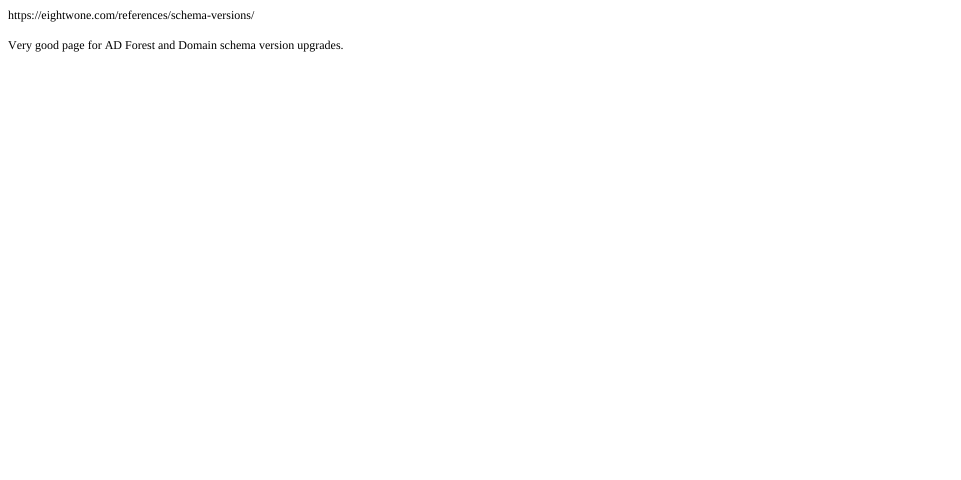
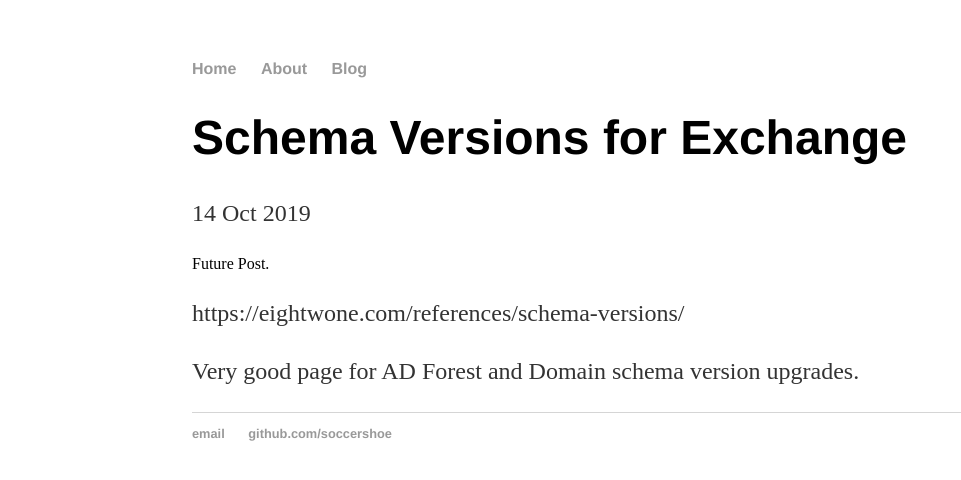
Before and after one commit to soccershoe/JustAnotherAdmin, a Jekyll site: the page built from _posts/2019-10-14-ExchangeSchemaVersions.html, in a window 1280 px wide. Shown: the top 480 px of the page, without its empty margins (0-961 px from the left). Built offline with Jekyll 4.4.1, drawn with Linux system fonts in a browser that asks for light colours.

Commit message:
Updates to blog posts.

```diff
--- a/_posts/2019-10-14-ExchangeSchemaVersions.html
+++ b/_posts/2019-10-14-ExchangeSchemaVersions.html
@@ -1,20 +1,9 @@
-<!DOCTYPE html PUBLIC "-//W3C//DTD HTML 4.01//EN" "http://www.w3.org/TR/html4/strict.dtd">
-<html>
-<head>
-  <meta http-equiv="Content-Type" content="text/html; charset=utf-8">
-  <meta http-equiv="Content-Style-Type" content="text/css">
-  <title></title>
-  <meta name="Generator" content="Cocoa HTML Writer">
-  <meta name="CocoaVersion" content="1671.6">
-  <style type="text/css">
-    p.p1 {margin: 0.0px 0.0px 0.0px 0.0px; line-height: 14.0px; font: 12.0px Times; color: #000000; -webkit-text-stroke: #000000}
-    p.p2 {margin: 0.0px 0.0px 0.0px 0.0px; line-height: 14.0px; font: 12.0px Times; color: #000000; -webkit-text-stroke: #000000; min-height: 12.0px}
-    span.s1 {font-kerning: none}
-  </style>
-</head>
-<body>
-<p class="p1"><span class="s1">https://eightwone.com/references/schema-versions/</span></p>
-<p class="p2"><span class="s1"></span><br></p>
-<p class="p1"><span class="s1">Very good page for AD Forest and Domain schema version upgrades.</span></p>
-</body>
-</html>
+---
+layout: post
+title: "Schema Versions for Exchange"
+date: 2019-10-14
+---
+
+Future Post.
+<p>https://eightwone.com/references/schema-versions/</p>
+<p>Very good page for AD Forest and Domain schema version upgrades.</p>
```
Also changed, not shown: _posts/2019-10-01-ChangeDSRMPassword.html (+7 -0 lines), _posts/2019-10-07-DefenderUpdates.html (+7 -5 lines), _posts/2019-10-21-WhichCertToUse.html (+8 -0 lines).
